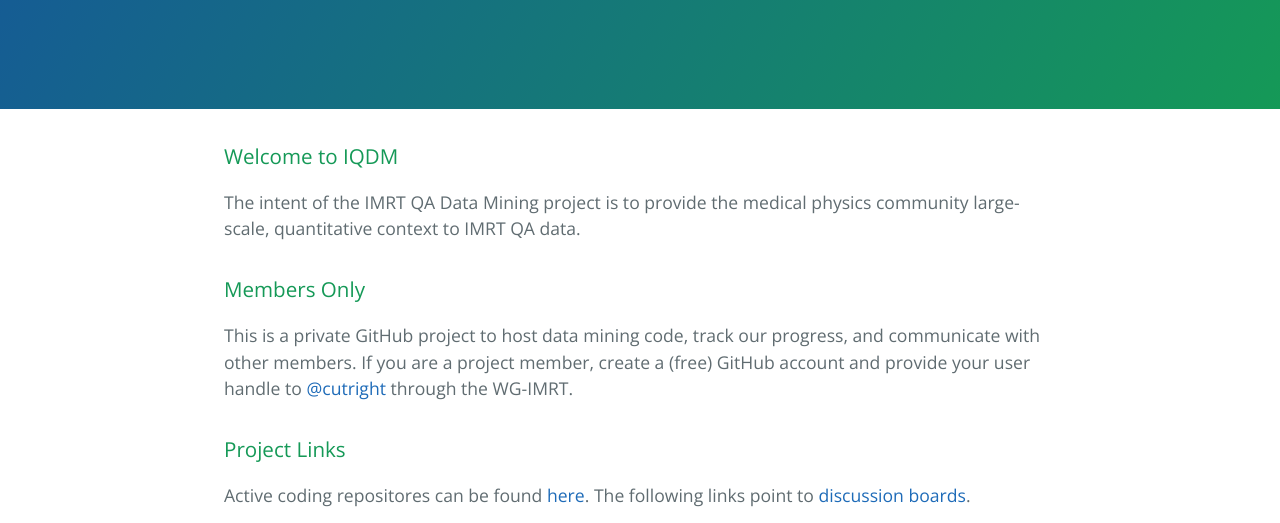
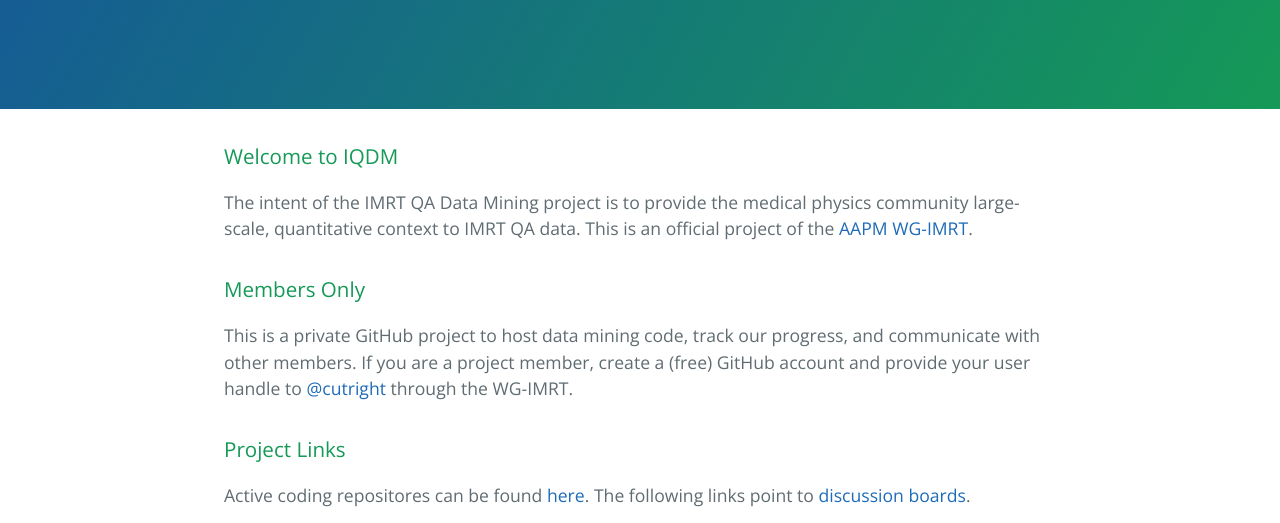
Before and after one commit to IQDM/IQDM.github.io, a plain HTML site: page index.html in a window 1280 px wide. Shown: the part 208-731 px from the top of the page. Drawn offline with nearby package versions, Linux system fonts and the light colour scheme.

Commit message:
aapm wg-imrt link

```diff
--- a/index.html
+++ b/index.html
@@ -18,7 +18,7 @@
     <section class="main-content">
       <h3>
 <a id="welcome-to-iqdm" class="anchor" href="#welcome-to-iqdm" aria-hidden="true"><span aria-hidden="true" class="octicon octicon-link"></span></a>Welcome to IQDM</h3>
-<p>The intent of the IMRT QA Data Mining project is to provide the medical physics community large-scale, quantitative context to IMRT QA data.</p>
+<p>The intent of the IMRT QA Data Mining project is to provide the medical physics community large-scale, quantitative context to IMRT QA data. This is an official project of the <a href="https://www.aapm.org/org/structure/default.asp?committee_code=WGIMRT">AAPM WG-IMRT</a>.</p>
 <h3>
 <a id="members-only" class="anchor" href="#members-only" aria-hidden="true"><span aria-hidden="true" class="octicon octicon-link"></span></a>Members Only</h3>
 <p>This is a private GitHub project to host data mining code, track our progress, and communicate with other members. If you are a project member, create a (free) GitHub account and provide your user handle to
```
